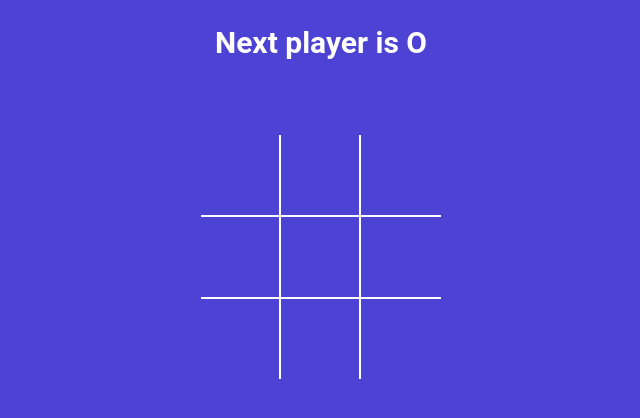
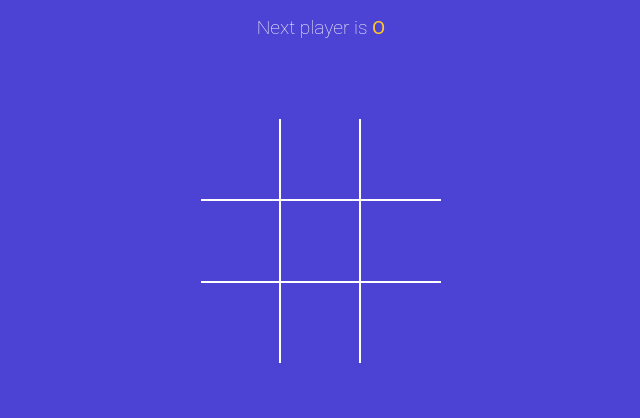
Before and after one commit to 12armandeep/Tik-Tak-Toe, a React (Vite) app: page / in a window 1280 px wide. Shown: the top 418 px of the page, without its empty margins (319-959 px from the left). Built offline with nearby package versions, Linux system fonts and the light colour scheme.

Commit message:
giving color to X and O

```diff
--- a/src/App.jsx
+++ b/src/App.jsx
@@ -2,19 +2,16 @@
 import { useState } from 'react';
 import Board from './componends/board';
 import { calculateWinner } from './winner';
+import StatusMessage from './componends/statusmessage';
 
 function App() {
   const [squares, setSquares] = useState(Array(9).fill(null));
   const [IsNext, setIsNext] = useState(false);
 
   const winner = calculateWinner(squares);
-  const nextPlayer = IsNext ? 'X' : 'O';
-  const startMessage = winner
-    ? `Winner is ${winner}`
-    : `Next player is ${nextPlayer}`;
 
   const handleSquareClick = clickPosition => {
-    if (squares[clickPosition]) {
+    if (squares[clickPosition] || winner) {
       return;
     }
     setSquares(currentSuare => {
@@ -36,7 +33,7 @@
 
   return (
     <div className="app">
-      <h2>{startMessage}</h2>
+      <StatusMessage winner={winner} IsNext={IsNext} squares={squares} />
       <Board squares={squares} handleSquareClick={handleSquareClick} />
     </div>
   );
--- /dev/null
+++ b/src/componends/statusmessage.jsx
@@ -0,0 +1,44 @@
+/* eslint-disable react/prop-types */
+// eslint-disable-next-line react/prop-types
+const StatusMessage = ({ winner, IsNext, squares }) => {
+  const nomoveLeft = squares.every(squareValue => {
+    return squareValue !== null;
+  });
+  const nextPlayer = IsNext ? 'X' : 'O';
+  const renderStatusMessage = () => {
+    if (winner) {
+      return (
+        <div>
+          Winner is {''}
+          <span className={winner === 'X' ? 'text-green' : 'text-orange'}>
+            {winner}
+          </span>
+        </div>
+      );
+    }
+    if (!winner && nomoveLeft) {
+      return (
+        <div>
+          {' '}
+          <span className="text-orange">O</span> and{' '}
+          <span className="text-green">X</span> tied
+        </div>
+      );
+    }
+    if (!winner && !nomoveLeft) {
+      return (
+        <div>
+          Next player is {''}
+          <span className={IsNext ? 'text-green' : 'text-orange'}>
+            {nextPlayer}
+          </span>
+        </div>
+      );
+    }
+    return null;
+  };
+  return <h2 className="status-message">{renderStatusMessage()}</h2>;
+};
+export default StatusMessage;
+
+//when we do not want to wrap an elemet we can use react.fragment to not wrap under div at the place of div
```
